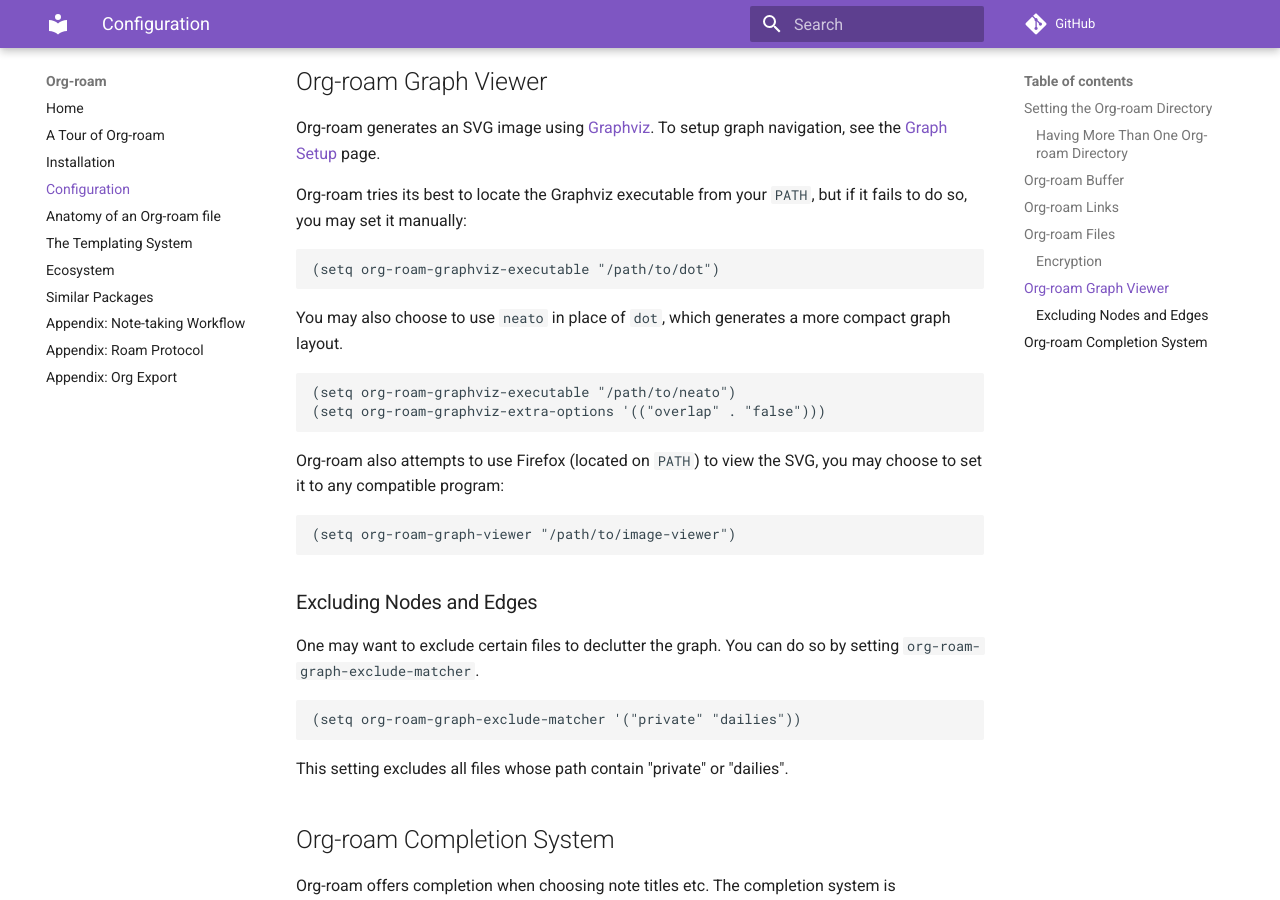
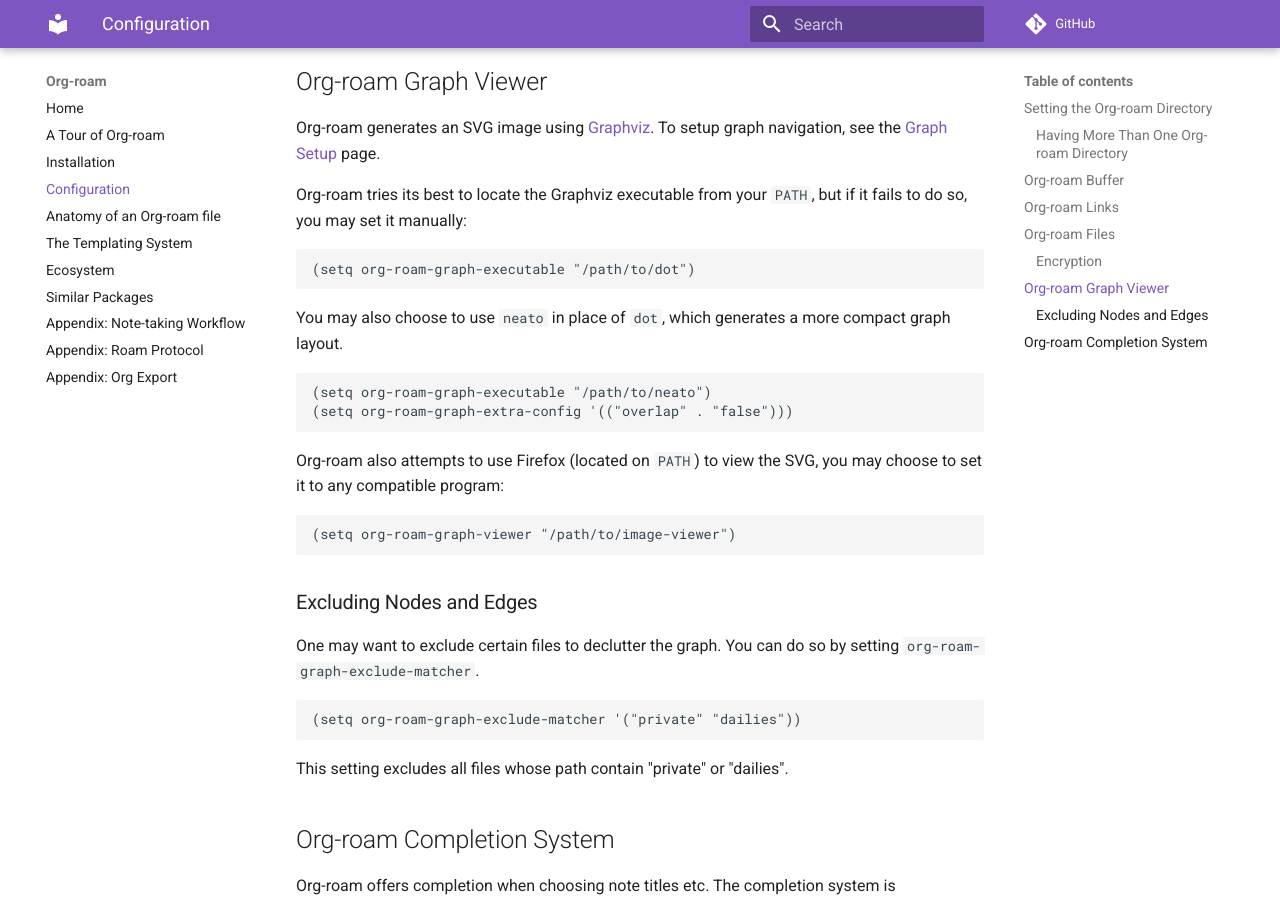
Before and after one commit to org-roam/org-roam, an MkDocs documentation site: the page built from doc/configuration.md, in a window 1280 px wide and 900 px high, scrolled down 1930 px. Built offline with MkDocs 1.6.1 and Material for MkDocs 9.7.7, drawn with Linux system fonts in a browser that asks for light colours; comment, search, counter and statistics services are not loaded.

Commit message:
(chore): update org-roam-graph variable names (#383)
See: https://github.com/jethrokuan/org-roam/issues/382

````diff
--- a/doc/configuration.md
+++ b/doc/configuration.md
@@ -98,14 +98,14 @@
 `PATH`, but if it fails to do so, you may set it manually:
 
 ```
-(setq org-roam-graphviz-executable "/path/to/dot")
+(setq org-roam-graph-executable "/path/to/dot")
 ```
 
 You may also choose to use `neato` in place of `dot`, which generates a more compact graph layout.
 
 ```
-(setq org-roam-graphviz-executable "/path/to/neato")
-(setq org-roam-graphviz-extra-options '(("overlap" . "false")))
+(setq org-roam-graph-executable "/path/to/neato")
+(setq org-roam-graph-extra-config '(("overlap" . "false")))
 ```
 
 Org-roam also attempts to use Firefox (located on `PATH`) to view the
````
Also changed, not shown: 1 other file.
